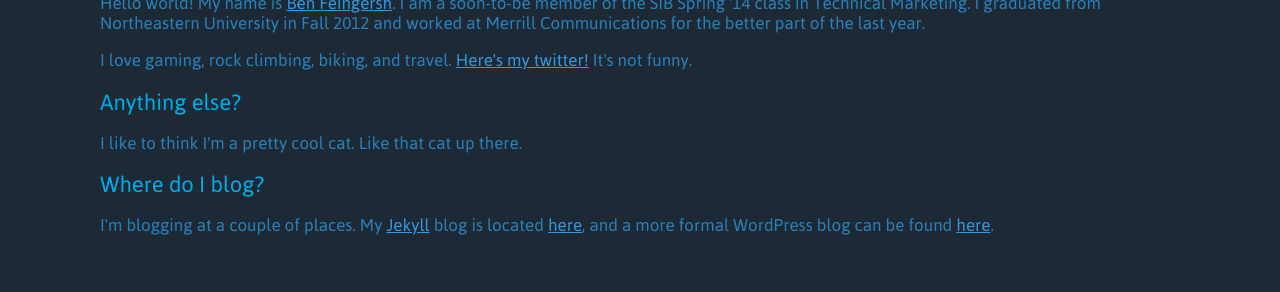
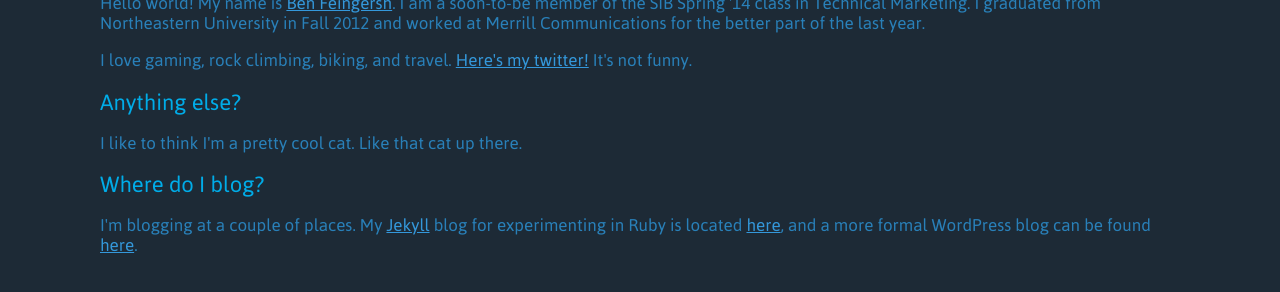
Before and after one commit to bfeingersh/bfeingersh.github.io, a Jekyll site: the page index.html, which Jekyll copies as it is, in a window 1280 px wide, cut to the strip 435-727 px from the top of the page. Built offline with Jekyll 4.4.1, drawn with Linux system fonts in a browser that asks for light colours; Markdown is read by kramdown in place of the engine named in the settings.

Commit message:
Blog Info

```diff
--- a/index.html
+++ b/index.html
@@ -13,6 +13,6 @@
     <h2>Anything else?</h2>
     <h3>I like to think I'm a pretty <span class="glow">cool cat</span>. Like that cat up there.</p>
     <h2>Where do I blog?</h2>
-    <h3>I'm blogging at a couple of places. My <a href="http://www.jekyllrb.com/">Jekyll</a> blog is located <a href="jekyll_index.html">here</a>, and a more formal WordPress blog can be found <a href="feingersh.wordpress.com">here</a>.</h3>
+    <h3>I'm blogging at a couple of places. My <a href="http://www.jekyllrb.com/">Jekyll</a> blog for experimenting in Ruby is located <a href="jekyll_index.html">here</a>, and a more formal WordPress blog can be found <a href="feingersh.wordpress.com">here</a>.</h3>
 </body>
 </html>
```
